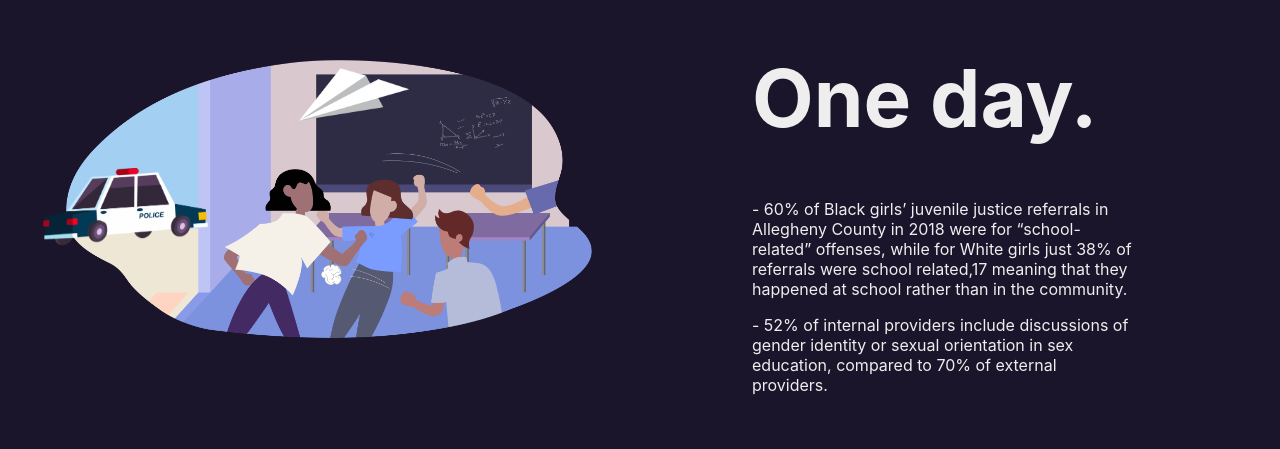
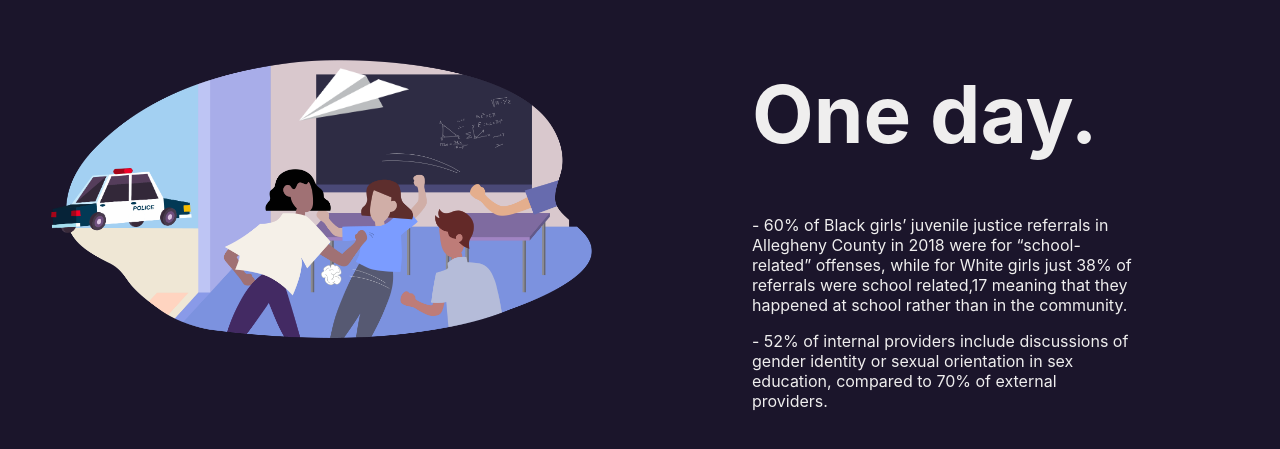
Before and after one commit to chk904904/bgea-project, a React (Create React App) app: page / in a window 1280 px wide. Shown: the part 933-1382 px from the top of the page. Built offline with nearby package versions, Linux system fonts and the light colour scheme; no server answers.

Commit message:
changed layout

```diff
--- a/src/components/Interactive-items/Car.js
+++ b/src/components/Interactive-items/Car.js
@@ -25,9 +25,9 @@ export default function Car(props) {
       onClick={handleClick}
       onMouseMove={({ clientX: x, clientY: y }) => set({ xys: calc(x, y) })}
       onMouseLeave={() => set({ xys: [0, 0, 1] })}
-      style={{ transform: AnimationProps.xys.interpolate(trans), top: '-45vh', left: 0 }}
+      style={{ transform: AnimationProps.xys.interpolate(trans), top: '-45vh', left: '1vh' }}
     >
-      <img src="./imgs/car.png" alt="Car" style={{ width: 150 }} />
+      <img src="./imgs/car.png" alt="Car" style={{ width: '10vw' }} />
     </animated.div>
   );
 }
--- a/src/components/Story.js
+++ b/src/components/Story.js
@@ -12,7 +12,7 @@ export default function Story() {
         }}
       >
         <Scene />
-        <div style={{ width: '30vw', float: 'right', marginRight: '5vw', marginTop: '5vw' }}>
+        <div style={{ width: '30vw', float: 'right', marginRight: '5vw', marginTop: '10vh' }}>
           <h1>One day.</h1>
           <p>
             - 60% of Black girls’ juvenile justice referrals in Allegheny County in 2018 were for “school-related”
```
